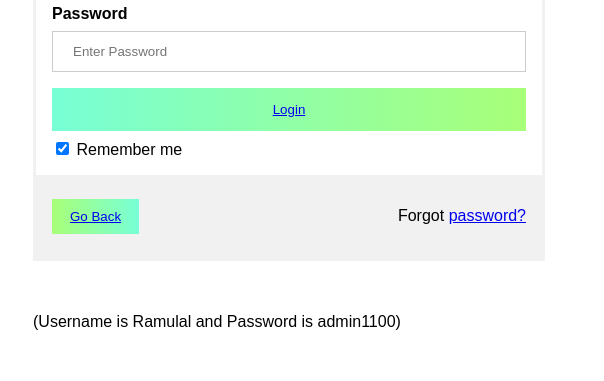
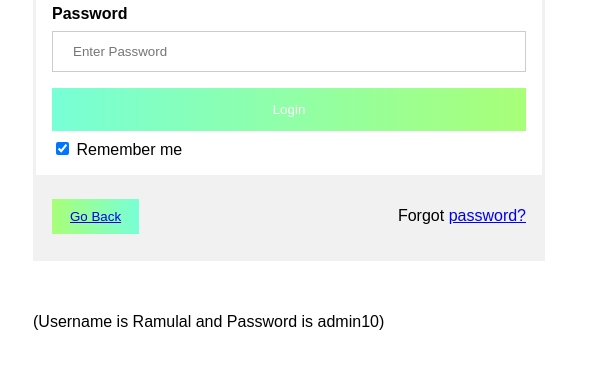
Before and after one commit to IshaanXCoder/AgroPro-website-V2, a plain HTML site: page login page/lp index.html in a window 1280 px wide. Shown: the part 255-636 px from the top of the page, 31-635 px from the left. Drawn offline with Linux system fonts and the light colour scheme.

Commit message:
Update lp index.html

```diff
--- a/login page/lp index.html
+++ b/login page/lp index.html
@@ -34,7 +34,7 @@
             required
           />
 
-          <button  type="button"><a href="..//dashboard/folder/index.html">Login</a></button>
+          <a href="..//dashboard/folder/index.html"><button  type="button">Login</button></a>
           <label>
             <input type="checkbox" checked="checked" name="remember" /> Remember
             me
@@ -49,7 +49,7 @@
         </div>
       </form>
       <br><br>
-      <p>(Username is Ramulal and Password is admin1100)</p>
+      <p>(Username is Ramulal and Password is admin10)</p>
     </div>
 
     <div class="split right"></div>
```
